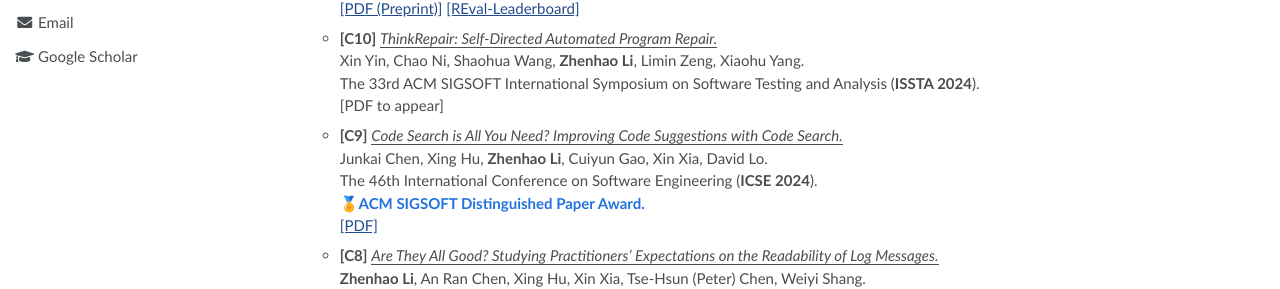
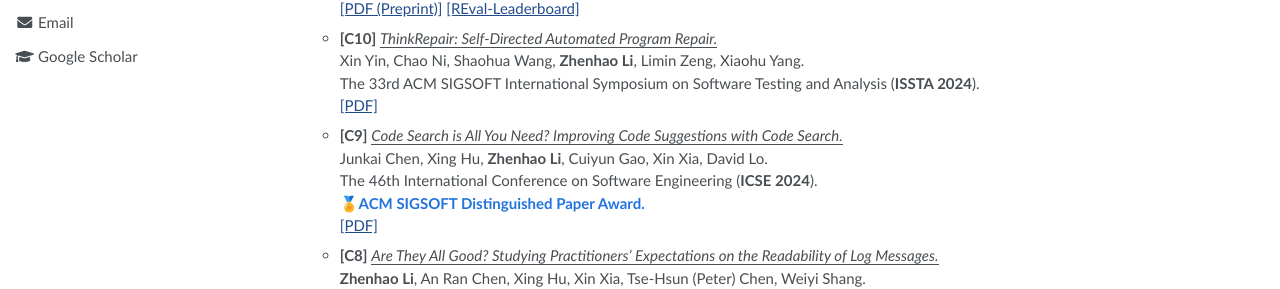
Before and after one commit to ginolzh/ginolzh.github.io, a Jekyll site: the page built from _pages/about.md, in a window 1280 px wide and 900 px high. Shown: the part 397-686 px from the top of the window. Built offline with Jekyll 4.4.1, drawn with Linux system fonts in a browser that asks for light colours.

Commit message:
Update about.md

```diff
--- a/_pages/about.md
+++ b/_pages/about.md
@@ -28,7 +28,7 @@ Selected Publications
   * **[C10]** <ins>*ThinkRepair: Self-Directed Automated Program Repair.*</ins>\
   Xin Yin, Chao Ni, Shaohua Wang, **Zhenhao Li**, Limin Zeng, Xiaohu Yang.\
   The 33rd ACM SIGSOFT International Symposium on Software Testing and Analysis (**ISSTA 2024**).\
-  [PDF to appear]
+  [[PDF]](https://ginolzh.github.io/papers/ISSTA2024_Think_Repair.pdf)
   * **[C9]** <ins>*Code Search is All You Need? Improving Code Suggestions with Code Search.*</ins>\
   Junkai Chen, Xing Hu, **Zhenhao Li**, Cuiyun Gao, Xin Xia, David Lo.\
   The 46th International Conference on Software Engineering (**ICSE 2024**).\
```
